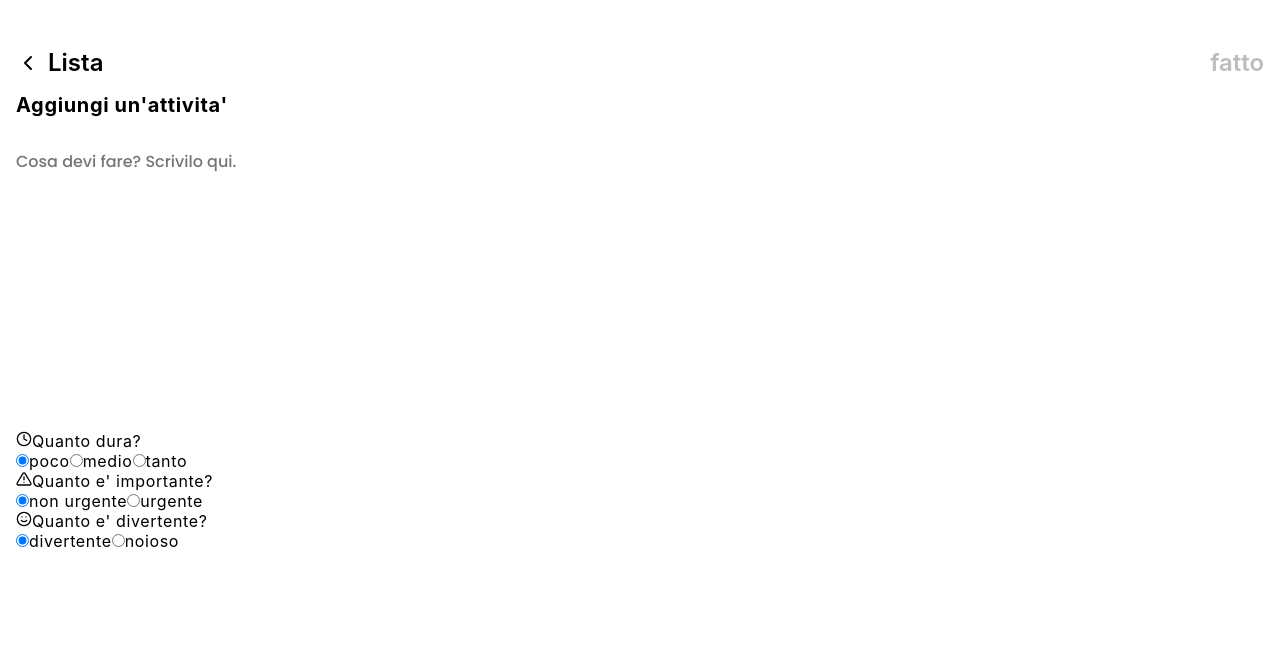
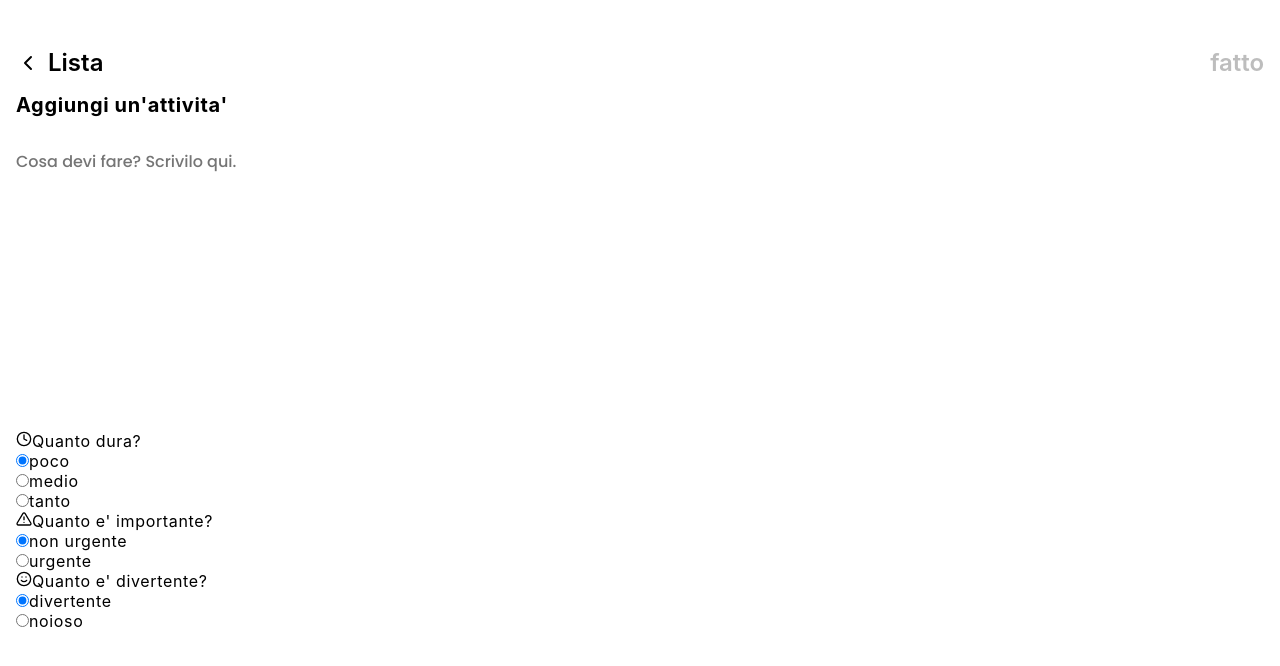
Before and after one commit to MarcoMaz/renato-do-list, a React (Create React App) app: page /add-edit in a window 1280 px wide. Shown: the top 666 px of the page. Built offline with nearby package versions, Linux system fonts and the light colour scheme.

Commit message:
fix( radio ): fix structure

```diff
--- a/src/components/Fun.tsx
+++ b/src/components/Fun.tsx
@@ -28,6 +28,7 @@ const Fun: FunctionComponent<FunProps> = ({ className, fun, setFun }) => {
         };
         return (
           <RadioButton
+            className="AddEditTask__choice-radio"
             key={index}
             label={label}
             isChecked={id === fun}
--- a/src/components/Speed.tsx
+++ b/src/components/Speed.tsx
@@ -35,6 +35,7 @@ const Speed: FunctionComponent<SpeedProps> = ({
         };
         return (
           <RadioButton
+            className="AddEditTask__choice-radio"
             key={index}
             label={label}
             isChecked={id === speed}
--- a/src/components/Urgency.tsx
+++ b/src/components/Urgency.tsx
@@ -32,6 +32,7 @@ const Urgency: FunctionComponent<UrgencyProps> = ({
         };
         return (
           <RadioButton
+            className="AddEditTask__choice-radio"
             key={index}
             label={label}
             isChecked={id === urgency}
--- a/src/components/core/RadioButton.tsx
+++ b/src/components/core/RadioButton.tsx
@@ -2,6 +2,7 @@
 import React, { FunctionComponent } from 'react';
 
 interface RadioButtonProps {
+  className: string;
   label: string;
   name: string;
   value: string;
@@ -10,12 +11,14 @@ interface RadioButtonProps {
 }
 
 const RadioButton: FunctionComponent<RadioButtonProps> = ({
+  className,
   label,
   name,
   isChecked,
   onChange,
 }) => {
   return (
+    <div className={className}>
       <label htmlFor={label}>
         <input
           checked={isChecked}
@@ -27,6 +30,7 @@ const RadioButton: FunctionComponent<RadioButtonProps> = ({
         />
         {label}
       </label>
+    </div>
   );
 };
 
```
Lines whose indentation alone changed are shown as unchanged.
